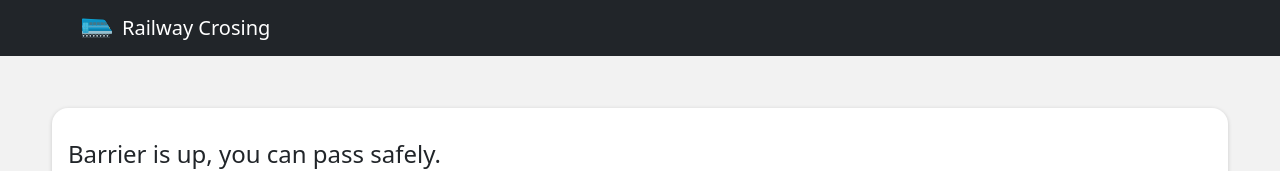
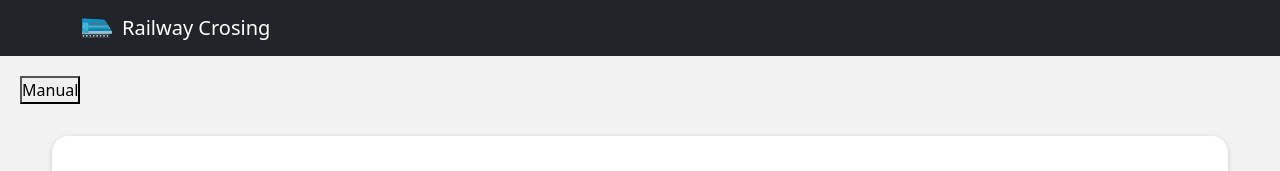
Before and after one commit to Bharat1111/crossing, a React (Create React App) app: page / in a window 1280 px wide. Shown: the top 171 px of the page. Built offline with nearby package versions, Linux system fonts and the light colour scheme; no server answers; the database is empty.

Commit message:
Update App.js

```diff
--- a/src/App.js
+++ b/src/App.js
@@ -109,8 +109,8 @@ function App() {
                     backgroundColor: "rgb(242, 242, 242)",
                 }}
             >
-                {/* <button onClick={() => changeManual(!open)}>Manual</button>
-                {manual && <button onClick={() => changeOpen()}>Open</button>} */}
+                <button onClick={() => changeManual(!open)}>Manual</button>
+                {manual && <button onClick={() => changeOpen()}>Open</button>}
                 <div className="App">
                     <div className="table__container">
                         {data?.Barrier_Down ? (
```
